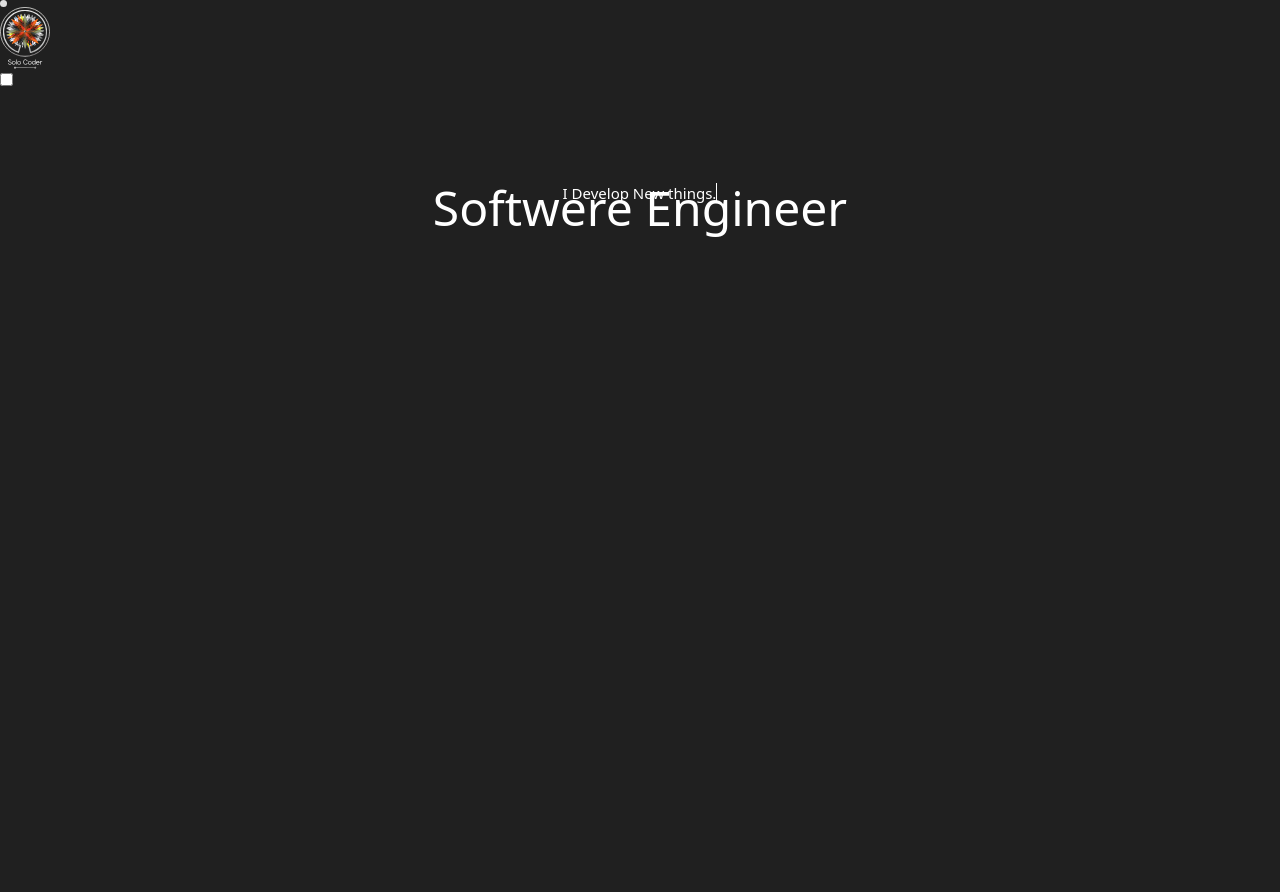
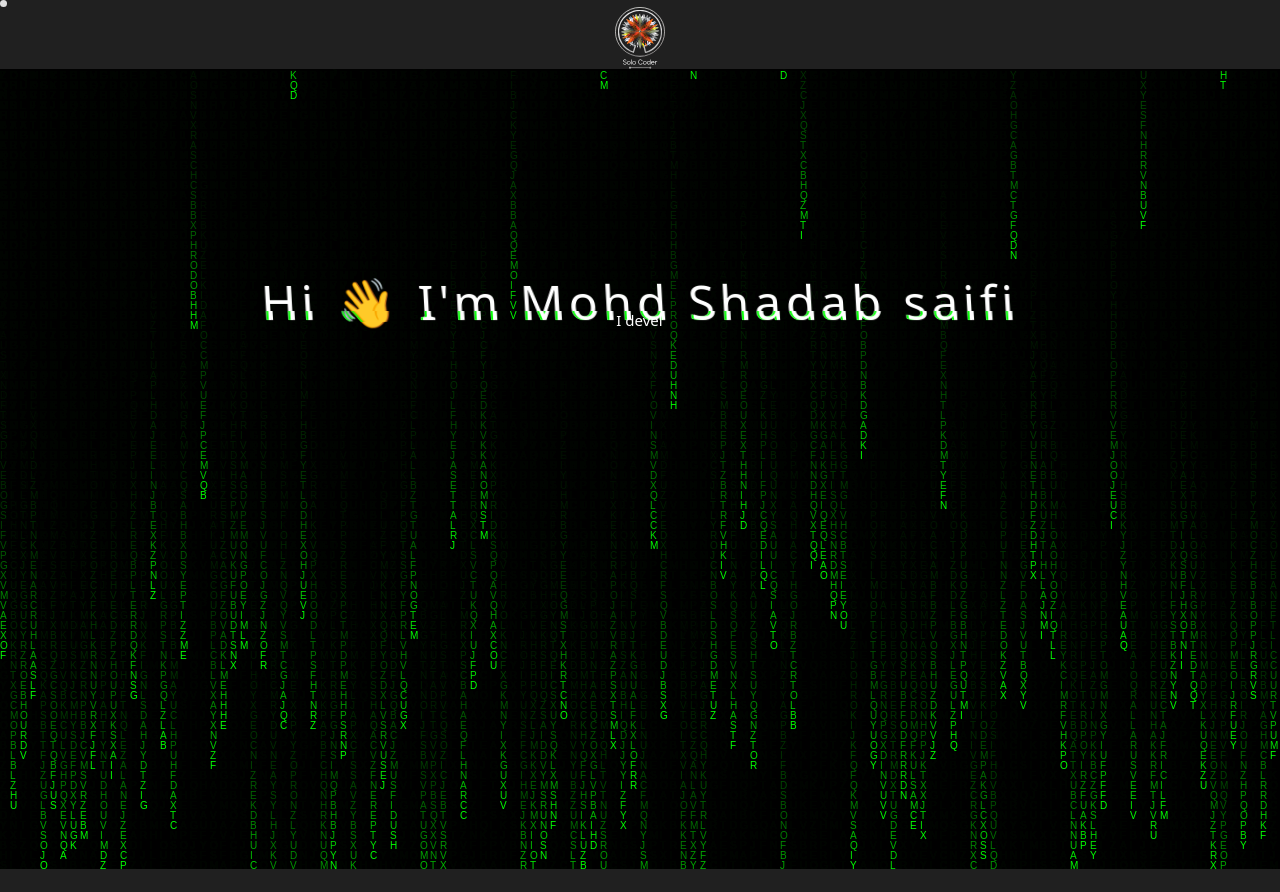
Before and after one commit to shadabsaifi751/portfolio, a Next.js app: page / in a window 1280 px wide. After the commit the page ends 869 px from the top, so only its background shows below. Built offline with nearby package versions, Linux system fonts and the light colour scheme.

Commit message:
merge code

```diff
--- a/Components/Home/HeadSection.jsx
+++ b/Components/Home/HeadSection.jsx
@@ -1,9 +1,10 @@
-import React, { useEffect, useState } from 'react'
+import React, { useEffect, useRef, useState } from 'react'
 import styled, { keyframes } from "styled-components"
 import styles from './HeadSection.module.scss';
 import Image from 'next/image'
 import { Inter } from 'next/font/google';
 import Typer from "../common/Typer"
+import Header from './Header';
 
 
 const inter = Inter({ subsets: ['latin'] })
@@ -15,18 +16,71 @@ const SectionWrap = styled.main`
 
 
 
-const HeadSection = () => {
+const HeadSection = ({themeToggler}) => {
+    const canvasRef = useRef(null);
+  const ctxRef = useRef(null);
+
+  useEffect(() => {
+    const canvas = canvasRef.current;
+    const ctx = canvas.getContext("2d");
+
+    // Setting the width and height of the canvas
+    canvas.width = window.innerWidth;
+    canvas.height = window.innerHeight;
+
+    // Setting up the letters
+    let letters =
+      "ABCDEFGHIJKLMNOPQRSTUVXYZABCDEFGHIJKLMNOPQRSTUVXYZABCDEFGHIJKLMNOPQRSTUVXYZABCDEFGHIJKLMNOPQRSTUVXYZABCDEFGHIJKLMNOPQRSTUVXYZABCDEFGHIJKLMNOPQRSTUVXYZ";
+    letters = letters.split("");
+
+    // Setting up the columns
+    const fontSize = 10;
+    const columns = canvas.width / fontSize;
+
+    // Setting up the drops
+    const drops = [];
+    for (let i = 0; i < columns; i++) {
+      drops[i] = 1;
+    }
+
+    // Setting up the draw function
+    const draw = () => {
+      ctx.fillStyle = "rgba(0, 0, 0, .1)";
+      ctx.fillRect(0, 0, canvas.width, canvas.height);
+      for (let i = 0; i < drops.length; i++) {
+        const text = letters[Math.floor(Math.random() * letters.length)];
+        ctx.fillStyle = "#0f0";
+        ctx.fillText(text, i * fontSize, drops[i] * fontSize);
+        drops[i]++;
+        if (drops[i] * fontSize > canvas.height && Math.random() > 0.95) {
+          drops[i] = 0;
+        }
+      }
+    };
+
+    // Loop the animation
+    const intervalId = setInterval(draw, 33);
+
+    // Cleanup function to stop the animation on unmount
+    return () => {
+      clearInterval(intervalId);
+    };
+  }, []);
 
     return (
         <SectionWrap className={styles.main}>
-            <h1 className={`link ${styled.heading}`}>Softwere Engineer</h1>
+            <Header themeToggler={themeToggler}/>
+            <canvas ref={canvasRef} />
+            <h1 data-text="Hi 👋 I'm Mohd Shadab saifi" className={`link ${styles.glitch} ${styled.heading}`}>Hi 👋 I'm Mohd Shadab saifi</h1>
             <Typer
                 className="mt-20 text-3xl"
                 heading="I"
                 dataText={[
-                    'Design Creative Things.',
-                    'Develop New things.',
-                    'am a Softwere engineer.'
+                    'am a Softwere engineer',
+                    'develop modern frontend apps',
+                    'design and develop things',
+                    'design dynamic user experience',
+                    'am a problem solver'
                 ]}
             />
         </SectionWrap>
--- a/Components/Home/HeadSection.module.scss
+++ b/Components/Home/HeadSection.module.scss
@@ -1,19 +1,90 @@
 // @import "_mixins";
+
+@mixin glitchCopy {
+    content: attr(data-text);
+    position: absolute;
+    top: 0;
+    left: 0;
+    width: 100%;
+    height: 100%;
+}
+
 
 .main {
     display: flex;
     flex-direction: column;
     justify-content: space-between;
     align-items: center;
-    padding: 6rem;
+    // padding: 6rem;
     min-height: 100vh;
     position: relative;
 
     h1 {
+
+        &.glitch{
+            position: absolute;
+            top: 30%;
+            // left: 50%;
+            transform: translateX(-50%);
+            font-size: 48px;
+            font-weight: 300;
+            color: white;
+            // font-size: 4em;
+            letter-spacing: .1em;
+            animation: glitch-skew 1s infinite linear alternate-reverse;
+
+            &::before{
+                @include glitchCopy;
+                left: 2px;
+                text-shadow: -2px 0 #0f0;
+                clip: rect(44px, 450px, 56px, 0);
+                animation: glitch-anim 5s infinite linear alternate-reverse;
+            }
+
+            // Creates a copy after our text. Note comments from ::before.
+            &::after {
+                @include glitchCopy;
+                left: -2px;
+                text-shadow: -2px 0 #00fff9, 2px 2px #0f0;
+                animation: glitch-anim2 1s infinite linear alternate-reverse;
+            }
+        }
+
+        @keyframes glitch-anim {
+            $steps: 20;
+            @for $i from 0 through $steps {
+              #{percentage($i*(1/$steps))} {
+                clip: rect(random(100)+px, 9999px, random(100)+px, 0);
+                      transform: skew((random(100) / 100) + deg);
+              }
+            }
+          }
+
+          // Same deal, just duplicated for ultra randomness.
+          @keyframes glitch-anim2 {
+            $steps: 20;
+            @for $i from 0 through $steps {
+              #{percentage($i*(1/$steps))} {
+                clip: rect(random(100)+px, 9999px, random(100)+px, 0);
+                      transform: skew((random(100) / 100) + deg);
+              }
+            }
+          }
+
+          // Does the same deal as before, but now only skews. Used for main text.
+          @keyframes glitch-skew {
+            $steps: 10;
+            @for $i from 0 through $steps {
+              #{percentage($i*(1/$steps))} {
+                transform: skew((random(10) - 5) + deg);
+              }
+            }
+          }
+    }
+    h2{
         position: absolute;
-        top: 10%;
+        top: 35%;
         left: 50%;
         transform: translateX(-50%);
-        font-size: 48px;
     }
 }
--- a/Components/Home/Header.jsx
+++ b/Components/Home/Header.jsx
@@ -9,7 +9,7 @@ import LogoGolden from "../Assects/LogoGolden.svg"
 import styled from 'styled-components';
 
 const HeaderWrap = styled.header`
-  background-color: ${(props) => props.theme.backgroundColor};
+  // background-color: ${(props) => props.theme.backgroundColor};
 `
 
 
@@ -22,7 +22,7 @@ const Header = ({ themeToggler }) => {
     themeToggler()
   }
   return (
-    <HeaderWrap className={`sticky top-0 left-0 py-3 z-40 w-full backdrop-blur h-full flex-none transition-colors duration-500 lg:z-50`}>
+    <header className={`absolute top-0 left-0 py-3 bg-transparent z-40 w-full backdrop-blur flex-none transition-colors duration-500 lg:z-50 bg-gradient-to-b from-slate-900 to-transparent`}>
       <div className="max-w-8xl mx-auto px-4 sm:px-6 md:px-8">
         <div className='flex justify-between items-center'>
           <div className="Logo w-16">
@@ -47,11 +47,14 @@ const Header = ({ themeToggler }) => {
             }
           </div>
           <div>
-            <Switch checkHandle={checkHandle} ChangeTheme={ChangeTheme} />
+          {
+
+            // <Switch checkHandle={checkHandle} ChangeTheme={ChangeTheme} />
+          }
           </div>
         </div>
       </div>
-    </HeaderWrap>
+    </header>
   )
 }
 
--- a/Components/common/Cursor3.jsx
+++ b/Components/common/Cursor3.jsx
@@ -1,7 +1,8 @@
-import { useEffect, useLayoutEffect, useRef } from 'react';
+import React, { useEffect, useLayoutEffect, useRef } from 'react';
 import styles from "./Cursor.module.scss";
 import { gsap, Linear } from "gsap";
 import { isSmallScreen } from '@/pages';
+import { isBrowser } from './isBrower';
 
 const CURSOR_STYLES = {
     CURSOR: "fixed hidden select-none pointer-events-none z-50",
@@ -59,7 +60,7 @@ export default function Cursor3({ isDesktop }) {
         });
     };
 
-    useLayoutEffect(() => {
+    isBrowser() && React.useLayoutEffect(() => {
         if (isDesktop && !isSmallScreen()) {
             initCursorAnimation();
         }
--- a/Components/common/Layout.jsx
+++ b/Components/common/Layout.jsx
@@ -1,8 +1,33 @@
+import { MetaData } from '@/content'
+import Head from 'next/head'
 import React from 'react'
 
 const Layout = ({ children }) => {
     return (
-        children
+        <>
+            <Head>
+                <meta name="twitter:card" content="summary_large_image" />
+                <meta httpEquiv="Content-Type" content="text/html; charset=utf-8" />
+                <meta name="viewport" content="width=device-width, initial-scale=1" />
+                <meta httpEquiv="X-UA-Compatible" content="IE=edge,chrome=1" />
+                <meta name="description" content={MetaData.description} />
+                <meta property="og:locale" content="en_US" />
+                <meta property="og:type" content="website" />
+                <meta property="og:title" content={MetaData.title} />
+                <meta property="og:description" content={MetaData.description} />
+                <meta property="og:url" content={MetaData.siteUrl} />
+                <meta property="og:site_name" content={MetaData.title} />
+                <meta
+                    property="og:image"
+                    content="https://www.shadabsaifi.com/preview.jpg"
+                />
+                <meta property="og:image:secure_url" content={MetaData.siteUrl} />
+                <meta property="og:image:width" content="1440" />
+                <meta property="og:image:height" content="800" />
+                <link rel="icon" type="image/x-icon" href="/favicon.ico" />
+            </Head>
+            {children}
+        </>
     )
 }
 
--- /dev/null
+++ b/Components/common/isBrower.js
@@ -0,0 +1,6 @@
+export const isBrowser = () => typeof window !== "undefined"
+
+export const hostName = (host)=>{
+    let hostname= host.split(':')[0]
+    return hostname
+}
--- a/content.js
+++ b/content.js
@@ -18,3 +18,37 @@ export const LightTheme = {
     socialIconColor: 'rgba(37, 38, 94, 0.7)', //rgba(37, 38, 94, 0.7)
     commonBorder: '#15161b', //0556f3
 };
+
+
+
+export const MetaData = {
+    title: "Portfolio | Mohd shadab saifi",
+    description:
+        "I bridge the gap between design and development. I take responsibility to craft an aesthetic user experience using modern frontend architecture.",
+    siteUrl: "",
+};
+
+export const EmailId = "shadabsaifi749@gmail.com";
+
+export const MenuLink = [
+    {
+        name: "Home",
+        ref: "home",
+      },
+      {
+        name: "Works",
+        ref: "works",
+      },
+      {
+        name: "Skills",
+        ref: "skills",
+      },
+      {
+        name: "Contact us",
+        ref: "Contact",
+      },
+      {
+        name: "About us",
+        ref: "contact",
+      },
+]
--- a/pages/index.js
+++ b/pages/index.js
@@ -5,9 +5,10 @@ import Cursor from '@/Components/common/Cursor3';
 import { gsap } from "gsap";
 import { ThemeProvider } from 'styled-components';
 import { ScrollTrigger } from "gsap/dist/ScrollTrigger";
-import { LightTheme, DarkTheme } from "@/content";
+import { LightTheme, DarkTheme,MetaData } from "@/content";
 import Header from "@/Components/Home/Header";
 import HeadSection from "@/Components/Home/HeadSection";
+import { isBrowser } from "@/Components/common/isBrower";
 
 
 const themes = {
@@ -41,7 +42,7 @@ export default function Home() {
     }, DEBOUNCE_TIME);
   };
 
-  useEffect(() => {
+  isBrowser() && React.useEffect(() => {
     debouncedDimensionCalculator();
 
     window.addEventListener("resize", debouncedDimensionCalculator);
@@ -62,16 +63,12 @@ export default function Home() {
   return (
     <>
       <Head>
-        <title>Create Next App</title>
-        <meta name="description" content="Generated by create next app" />
-        <meta name="viewport" content="width=device-width, initial-scale=1" />
-        <link rel="icon" href="/favicon.ico" />
+        <title>{MetaData.title}</title>
       </Head>
       <ThemeProvider theme={themes[currentTheme]}>
-        <Cursor isDesktop={isDesktop} />
-        <Header themeToggler={themeToggler} />
-        <HeadSection />
         <Layout>
+          <Cursor isDesktop={isDesktop} />
+          <HeadSection themeToggler={themeToggler} />
         </Layout>
       </ThemeProvider>
     </>
```
